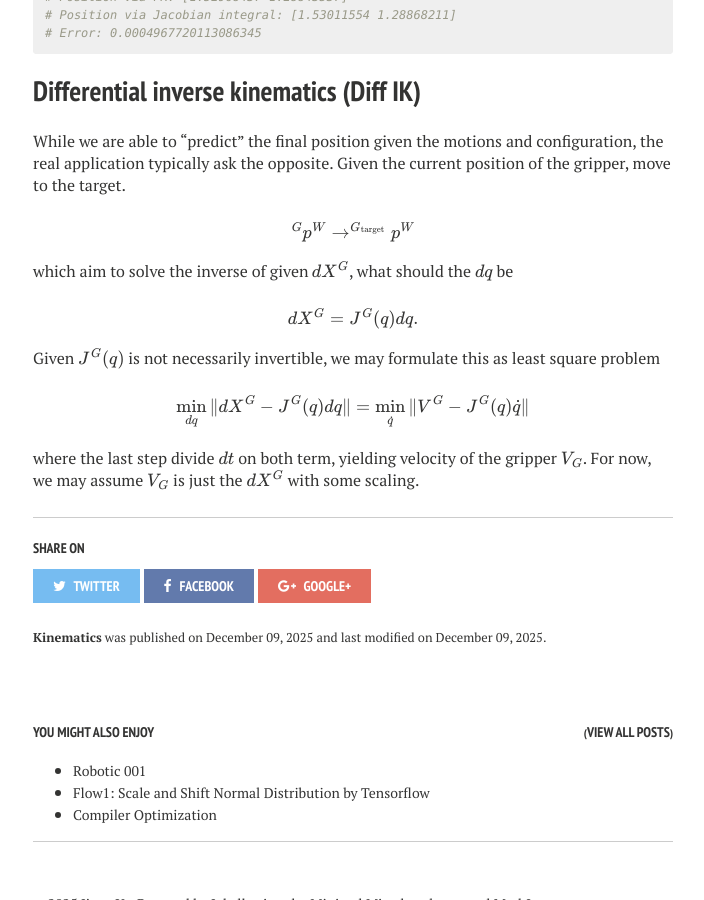
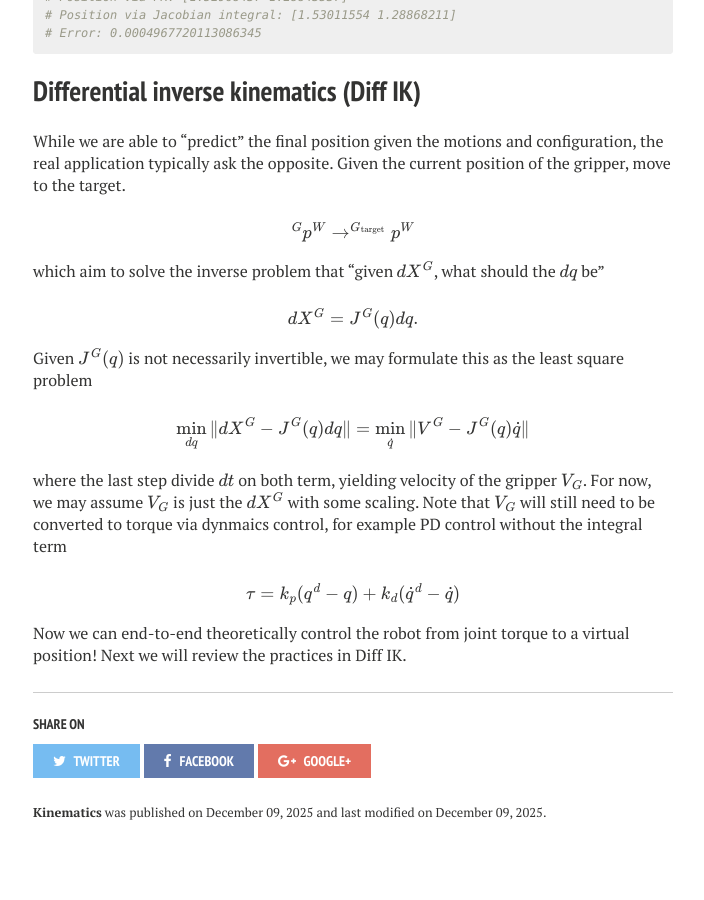
Before and after one commit to ByzanTine/ByzanTineBlog, a Jekyll site: the page built from _posts/2025-12-09-robotic-002-post.md, in a window 1280 px wide and 900 px high, scrolled down 2320 px. Shown: the whole window, without its empty margins (287-991 px from the left). Built offline with Jekyll 4.4.1, drawn with Linux system fonts in a browser that asks for light colours; nearby versions of some CDN libraries; formulas are drawn with MathJax 3.

Commit message:
conclude 002 robot post

```diff
--- a/_posts/2025-12-09-robotic-002-post.md
+++ b/_posts/2025-12-09-robotic-002-post.md
@@ -132,17 +132,23 @@ $$
 ^{G}p^{W} \to ^{G_{\text{target}}}p^{W}
 $$
 
-which aim to solve the inverse of given $dX^G$, what should the $dq$ be
+which aim to solve the inverse problem that "given $dX^G$, what should the $dq$ be"
 
 $$
 \begin{equation*}dX^G = J^G(q)dq.
 \end{equation*}
 $$
 
-Given $J^G(q)$ is not necessarily invertible, we may formulate this as least square problem
+Given $J^G(q)$ is not necessarily invertible, we may formulate this as the least square problem
 
 $$
 \min_{dq} \|dX^G - J^G(q)dq \| = \min_{\dot{q}} \|V^G - J^G(q)\dot{q} \|
 $$
 
-where the last step divide $dt$ on both term, yielding velocity of the gripper $V_G$. For now, we may assume $V_G$ is just the $dX^G$ with some scaling.
+where the last step divide $dt$ on both term, yielding velocity of the gripper $V_G$. For now, we may assume $V_G$ is just the $dX^G$ with some scaling. Note that $V_G$ will still need to be converted to torque via dynmaics control, for example PD control without the integral term
+
+$$
+\tau = k_p (q^d - q) + k_d (\dot{q}^d - \dot{q})
+$$
+
+Now we can end-to-end theoretically control the robot from joint torque to a virtual position! Next we will review the practices in Diff IK.
```
